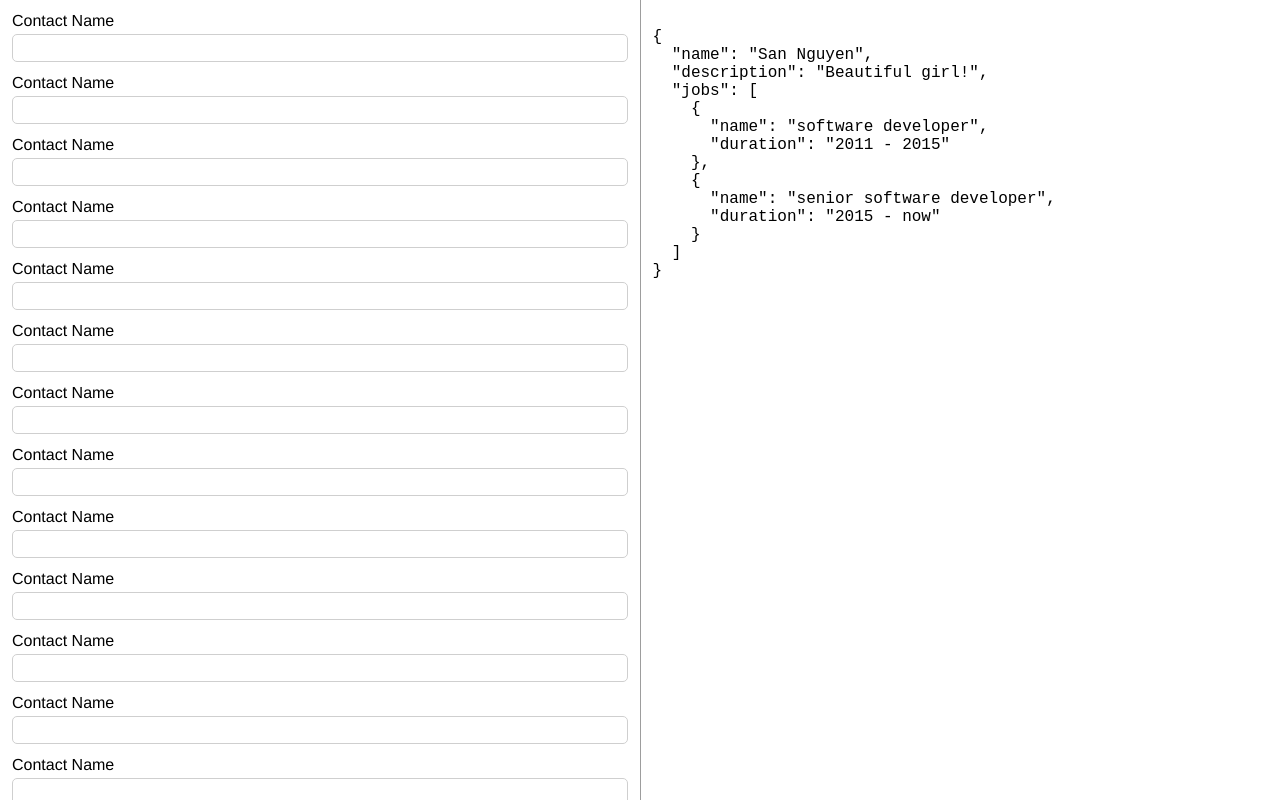
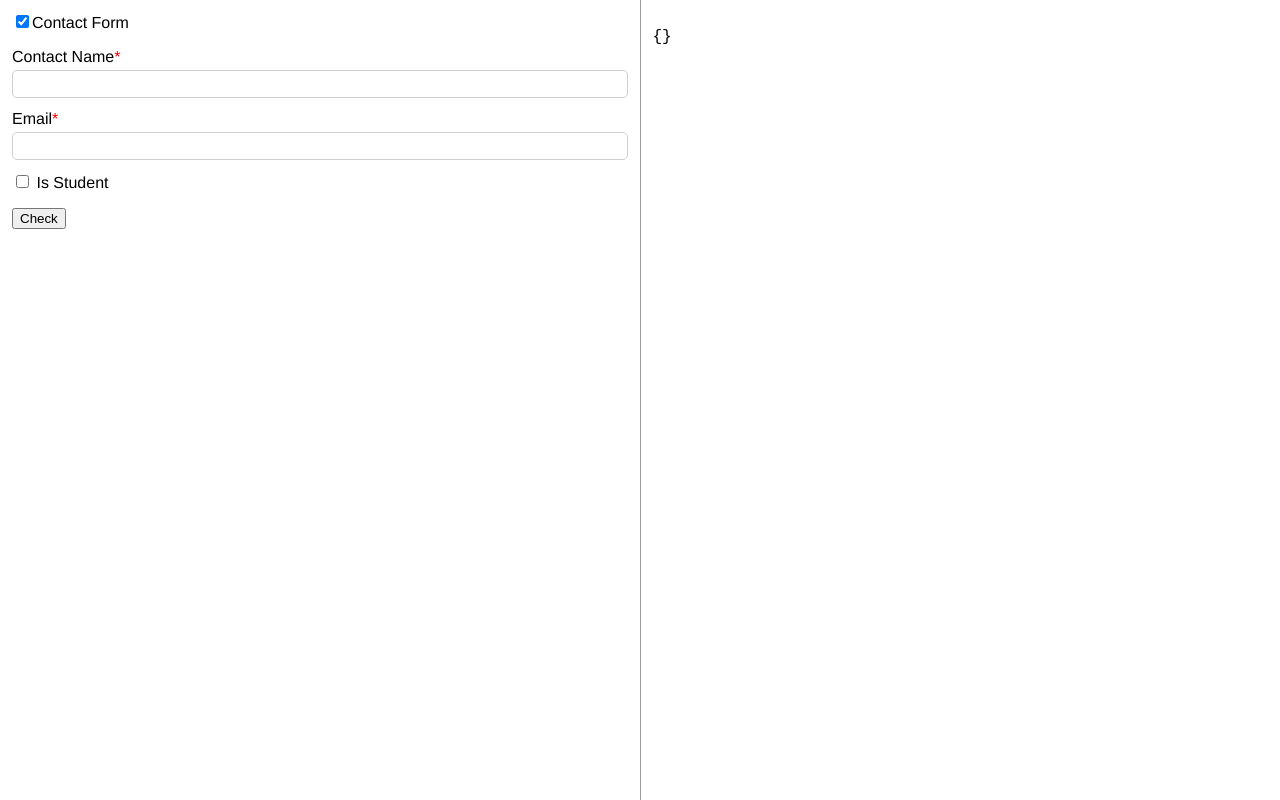
Before and after one commit to nnsan/angular_best_practice, a website: page index.html at #/form in a window 1280 px wide. Both pictures are taken after a click on the link "Form". Drawn offline with nearby package versions, Linux system fonts and the light colour scheme; some packages are replaced by stand-ins of ours.

Commit message:
Form best practice

```diff
--- a/index.html
+++ b/index.html
@@ -23,5 +23,8 @@
 
   <script type="text/javascript" src="js/controller/home.controller.js"></script>
   <script type="text/javascript" src="js/controller/form.controller.js"></script>
+
+  <script type="text/javascript" src="js/service/user.service.js"></script>
+  <script type="text/javascript" src="js/service/user.factory.js"></script>
 </body>
 </html>
--- a/js/controller/form.controller.js
+++ b/js/controller/form.controller.js
@@ -1,19 +1,13 @@
 mainModule.controller("form.controller", [
   "$scope",
   function ($scope) {
-    $scope.data = {
-      name: "San Nguyen",
-      description: "Beautiful girl!",
-      jobs: [
-        {
-          name: "software developer",
-          duration: "2011 - 2015"
-        },
-        {
-          name: "senior software developer",
-          duration: "2015 - now"
-        }
-      ]
+    var me = this;
+
+    $scope.data = {};
+    $scope.isContactForm = true;
+
+    me.showReview = function () {
+      console.log($scope.formContact);
     };
   }
 ]);
--- a/js/controller/home.controller.js
+++ b/js/controller/home.controller.js
@@ -4,7 +4,7 @@ mainModule.controller("home.controller", [
   function ($scope, $location) {
     var me = this;
 
-    $scope.greeting = "Hello World! I'm a beautiful girl";
+    $scope.greeting = "Hello World! Welcome to the Angular Best practice";
 
     me.goFormPage = function () {
       $location.path("/form");
--- /dev/null
+++ b/js/service/user.factory.js
@@ -0,0 +1,5 @@
+mainModule.factory("user.factory", [
+  function () {
+
+  }
+]);
--- /dev/null
+++ b/js/service/user.service.js
@@ -0,0 +1,5 @@
+mainModule.service("user.service", [
+  function () {
+
+  }
+]);
--- a/stylesheet/main.css
+++ b/stylesheet/main.css
@@ -49,3 +49,12 @@ form input, form select, form textarea {
 .field label {
   margin-bottom: 0.25em;
 }
+
+.field input[type="checkbox"] {
+  display: inline;
+}
+
+.field.required label:after {
+  content: "*";
+  color: #ff0000;
+}
--- a/views/form.html
+++ b/views/form.html
@@ -1,8 +1,26 @@
 <div class="content-wrapper">
+  <div class="field">
+    <label><input type="checkbox" ng-model="isContactForm"/>Contact Form</label>
+  </div>
+
   <form name="formContact">
-    <div class="field" ng-repeat="item in [1, 2, 3, 4, 5, 6, 7, 8, 9, 10, 11, 12, 13, 14] track by $index">
+    <div class="field required">
       <label>Contact Name</label>
-      <input type="text" ng-model="name">
+      <input name="name" type="text" ng-model="data.name" required>
+    </div>
+    <div class="field required">
+      <label>Email</label>
+      <input name="email" type="text" ng-model="data.email" required>
+    </div>
+    <div class="field">
+      <label><input type="checkbox" ng-model="data.isStudent"/> Is Student</label>
+    </div>
+    <div class="field required" ng-if="data.isStudent">
+      <label>Student Code</label>
+      <input name="studentCode" type="text" ng-model="data.studentCode" required>
+    </div>
+    <div class="button-container">
+      <button ng-click="formCtrl.showReview()">Check</button>
     </div>
   </form>
 </div>
```
